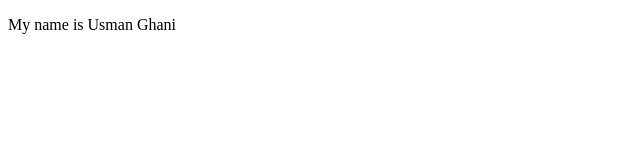
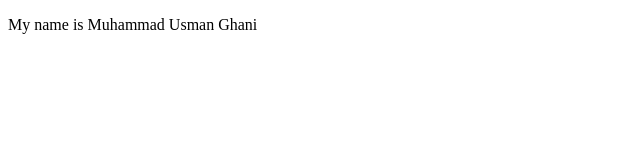
Before and after one commit to M-Ghani97/staticapp, a plain HTML site: page index.html in a window 1280 px wide. Shown: the whole page, without its empty margins (0-640 px from the left). Drawn offline with Linux system fonts and the light colour scheme.

Commit message:
change name

```diff
--- a/index.html
+++ b/index.html
@@ -6,6 +6,6 @@
     <title>App</title>
 </head>
 <body>
-    <p>My name is Usman Ghani</p>
+    <p>My name is Muhammad Usman Ghani</p>
 </body>
 </html>
```
